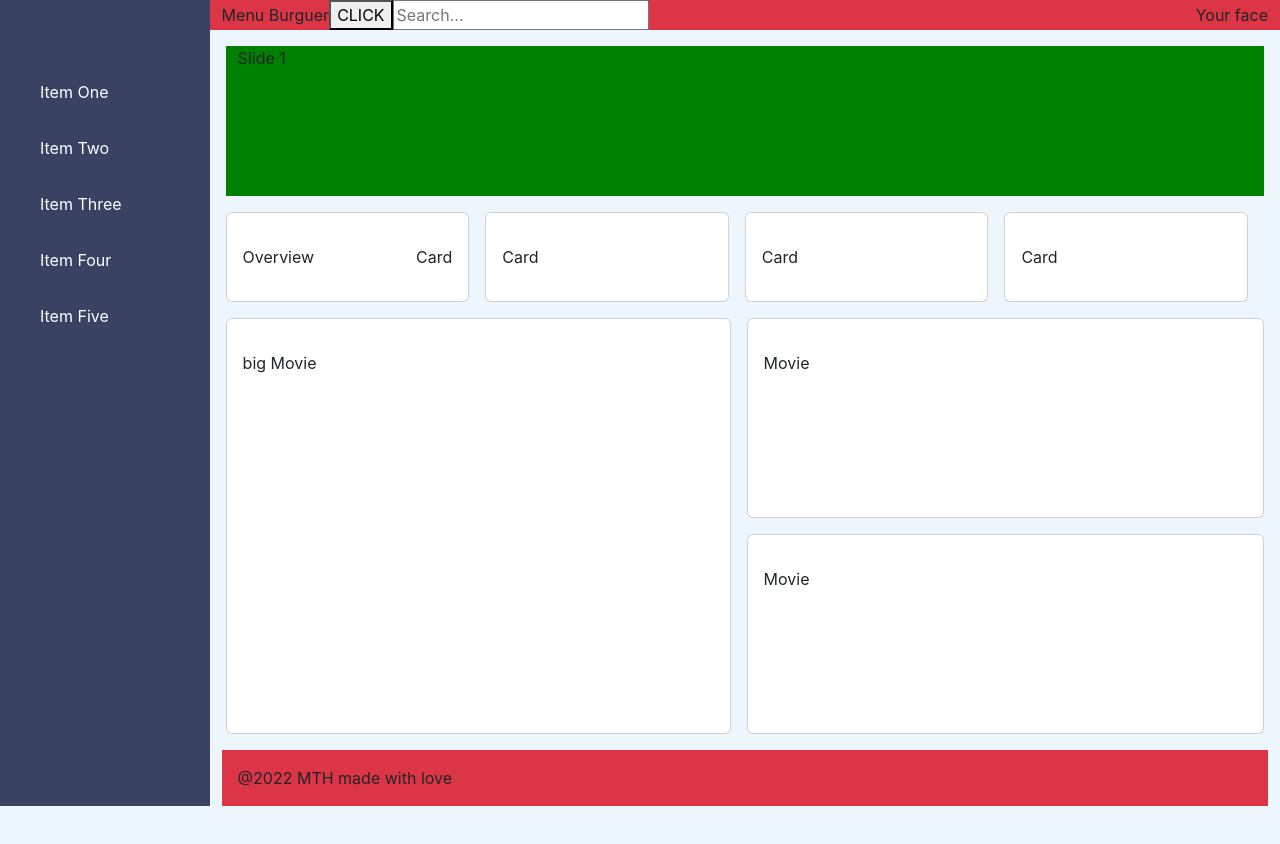
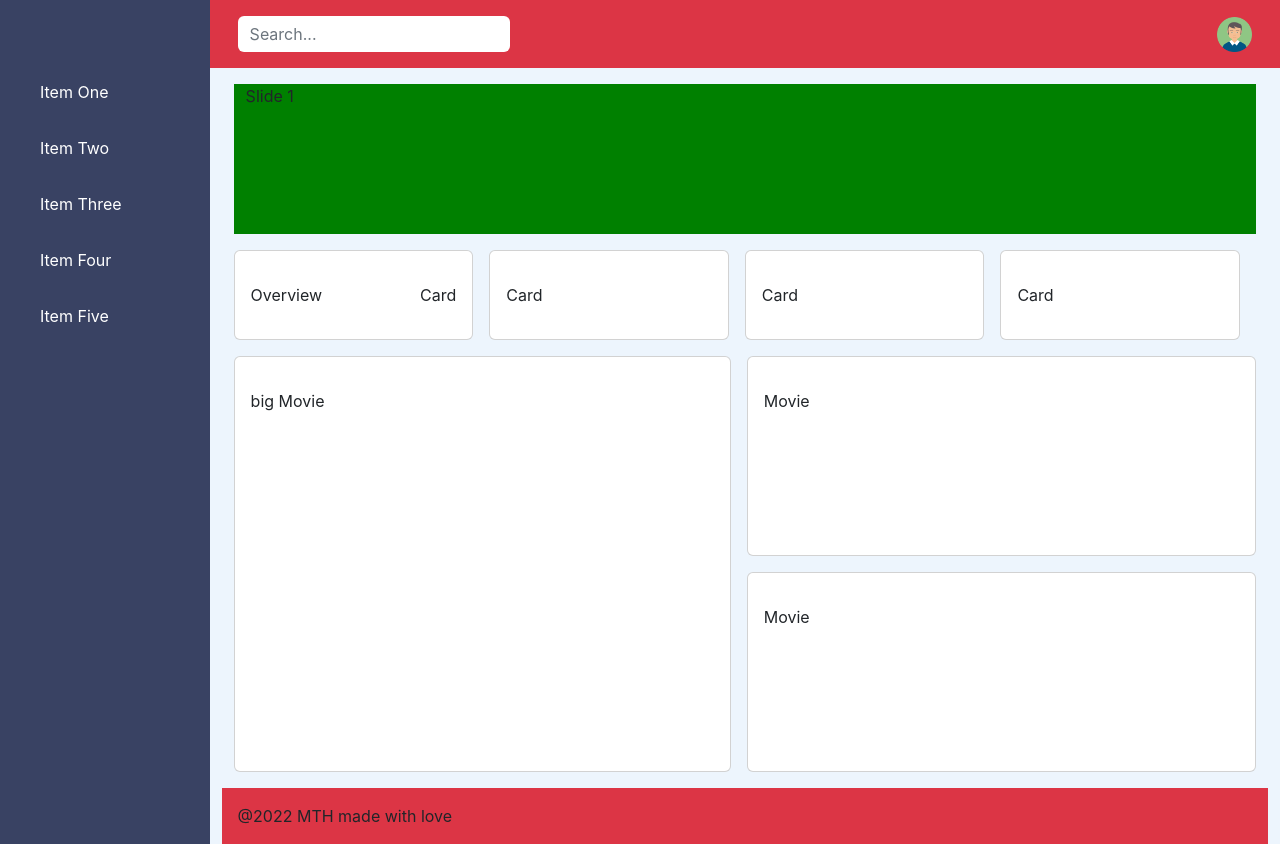
Before and after one commit to victores21/dashboard-tv, a React (Create React App) app: page /dashboard in a window 1280 px wide. Before the commit the page ends 806 px from the top, so only its background shows below. Built offline with nearby package versions, Linux system fonts and the light colour scheme; the HTML template or start-up script is replaced by a standard one.

Commit message:
feat: add bootstrap input and an avatar

```diff
--- a/src/views/Dashboard/Dashboard.js
+++ b/src/views/Dashboard/Dashboard.js
@@ -2,6 +2,10 @@ import React from "react";
 import useComponents from "../../components";
 import useComponentHooks from "../../controllers/componentHooks";
 import "./dashboard.scss";
+
+//Images
+import HamburguerMenu from "../../assets/images/icons/hamburger.png";
+import Avatar from "../../assets/images/avatar.png";
 
 const Dashboard = () => {
   const { Sidebar } = useComponents();
@@ -11,29 +15,46 @@ const Dashboard = () => {
     <div className="dashboard ">
       {/* <div className="sidebar">Sidebar</div> */}
       <Sidebar isOpen={isOpen} onClose={handleIsSidebarOpen} />
-      <div className="container">
-        <div className="nav row bg-danger">
+      <div className="container-fluid ">
+        <div className="nav row bg-danger p-3">
           <div className="col-12  d-flex align-items-center justify-content-between">
             <div className="left d-flex align-items-center">
               {/* Only in Mobile */}
-              <div className="burger-menu" onClick={handleIsSidebarOpen}>
-                Menu Burguer
+              <div className="burguer-menu">
+                <button onClick={handleIsSidebarOpen}>
+                  <img
+                    src={HamburguerMenu}
+                    alt="Hamburguer Icon"
+                    title="Opens sidebar"
+                  />
+                </button>
               </div>
-
-              <button onClick={() => handleIsSidebarOpen()}>CLICK</button>
-              {/* Ends Mobile */}
+              {/* End mobile */}
 
               <div className="search-input">
-                <input type="text" placeholder="Search..." />
+                <div class="input-group">
+                  <input
+                    type="text"
+                    className="form-control bg-white no-border"
+                    placeholder="Search..."
+                  />
+                </div>
               </div>
             </div>
 
-            <div className="user-image">Your face</div>
+            <div className="user-image">
+              <img
+                src={Avatar}
+                alt="user avatar"
+                title="user avatar"
+                className="w-100 h-100"
+              />
+            </div>
           </div>
         </div>
 
         {/* Content */}
-        <div className="content row px-3">
+        <div className="content row px-4">
           <div className="slider">Slide 1</div>
 
           <div className="movies-grid-small d-flex align-items-center flex-column p-0 m-0 flex-md-row ">
--- a/src/views/Dashboard/dashboard.scss
+++ b/src/views/Dashboard/dashboard.scss
@@ -6,6 +6,40 @@
     background: green;
     margin: 1rem 0;
     height: 150px;
+  }
+
+  .burguer-menu {
+    button {
+      outline: none;
+      border: none;
+      border-radius: 100%;
+      background: red;
+      display: flex;
+      justify-content: center;
+      align-items: center;
+      padding: 0.6rem;
+
+      img {
+        width: 15px;
+      }
+    }
+    @media (min-width: 768px) {
+      display: none;
+    }
+  }
+
+  .search-input {
+    input {
+      border: none;
+
+      &:hover {
+        border: none;
+      }
+    }
+  }
+
+  .user-image {
+    height: 35px;
   }
 
   //   CARD
```
Also changed, not shown: src/assets/images/avatar.png (added), src/assets/images/icons/hamburger.png (added).
